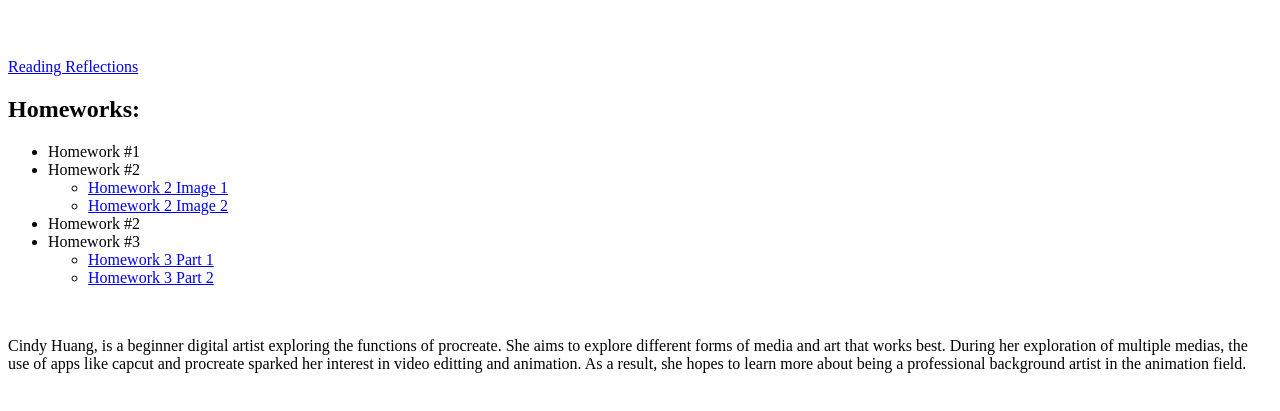
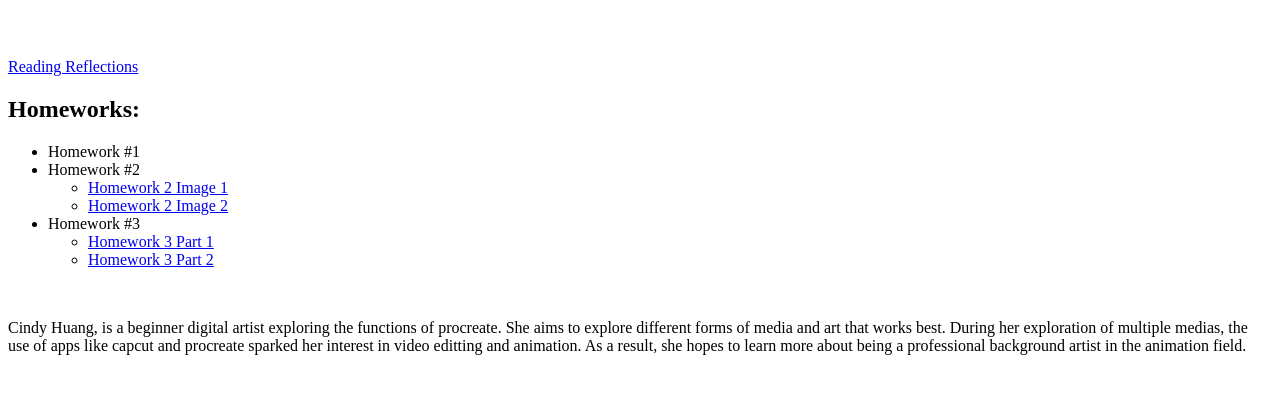
Before and after one commit to CindyH1234/Medpl150lab1_Cindy, a plain HTML site: page index.html in a window 1280 px wide. Shown: the part 79-490 px from the top of the page. Drawn offline with Linux system fonts and the light colour scheme.

Commit message:
Update index.html

```diff
--- a/index.html
+++ b/index.html
@@ -28,7 +28,6 @@
         </ul>
 </li>
 
-<li>Homework #2</li>
 
 <li>Homework #3</li>
      <ul>
```
